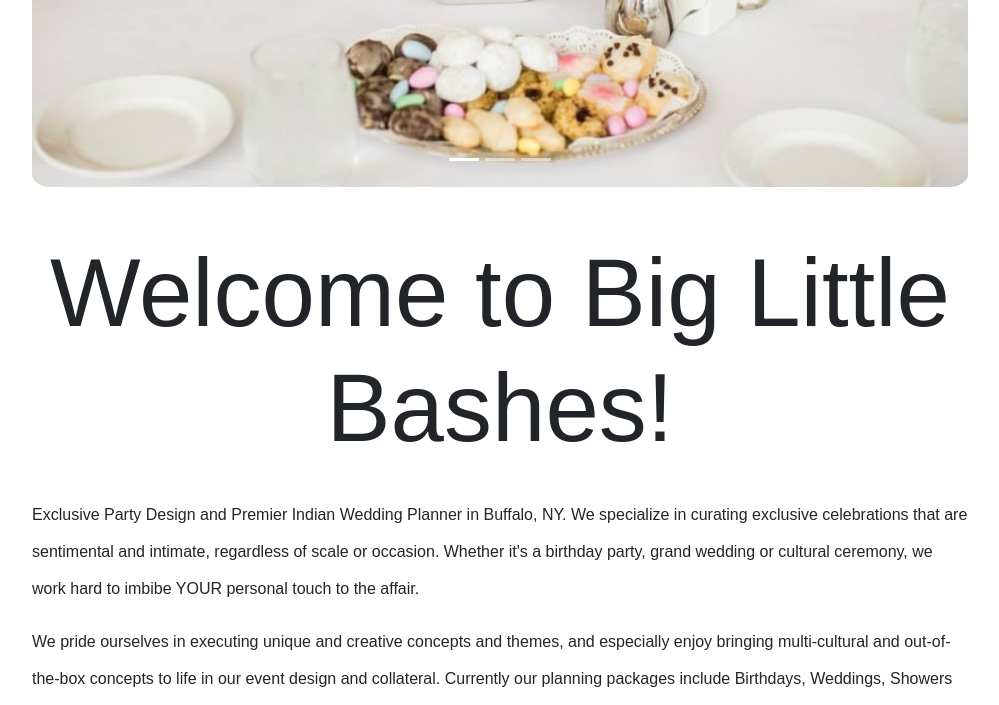
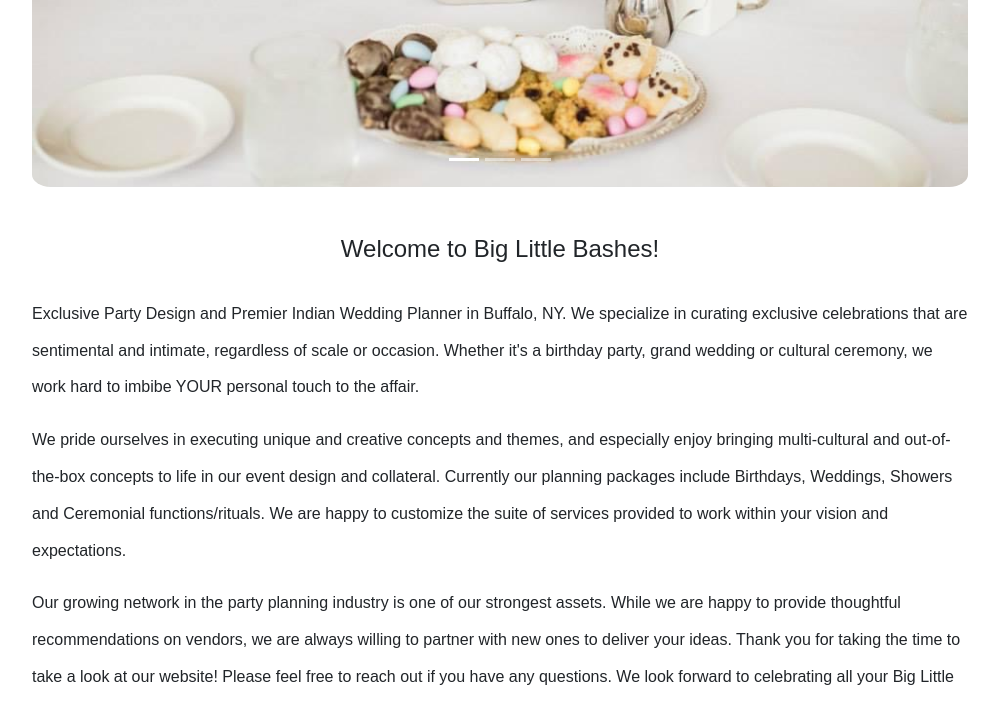
Before and after one commit to FrankRunfola1229/BigLittleBashes, a PHP site: page /index.html in a window 1280 px wide. Shown: the part 670-1375 px from the top of the page, without its empty margins (140-1139 px from the left). Run offline with PHP 8.4, Linux system fonts and the light colour scheme.

Commit message:
Add local files

```diff
--- a/assets/css/styles.css
+++ b/assets/css/styles.css
@@ -193,9 +193,3 @@
 #myCarousel img {
 	border-radius: 2%;
 }
-
-
-
-h1, h2, h3, h4{
-	font-size: 6rem;
-}
```
